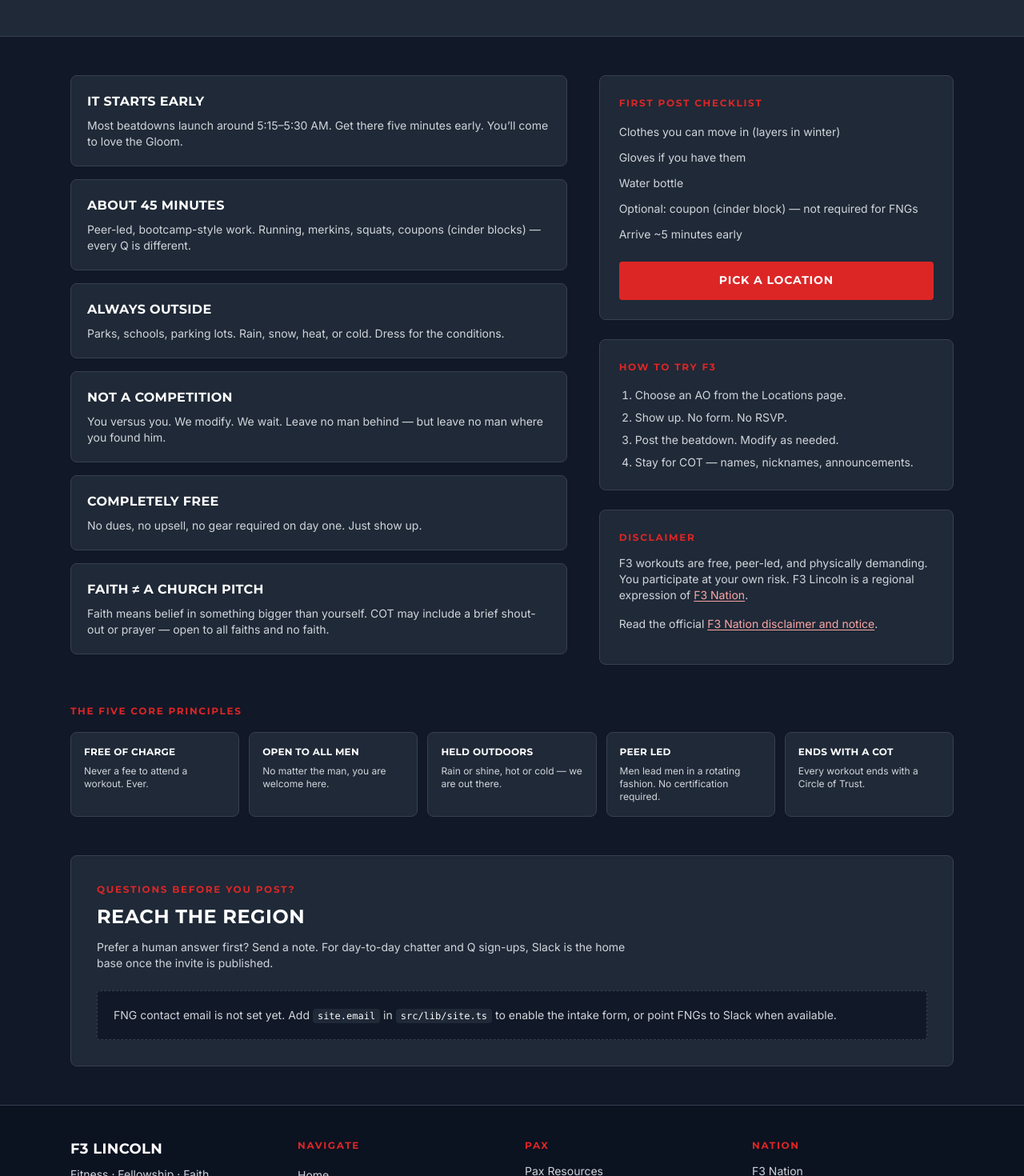
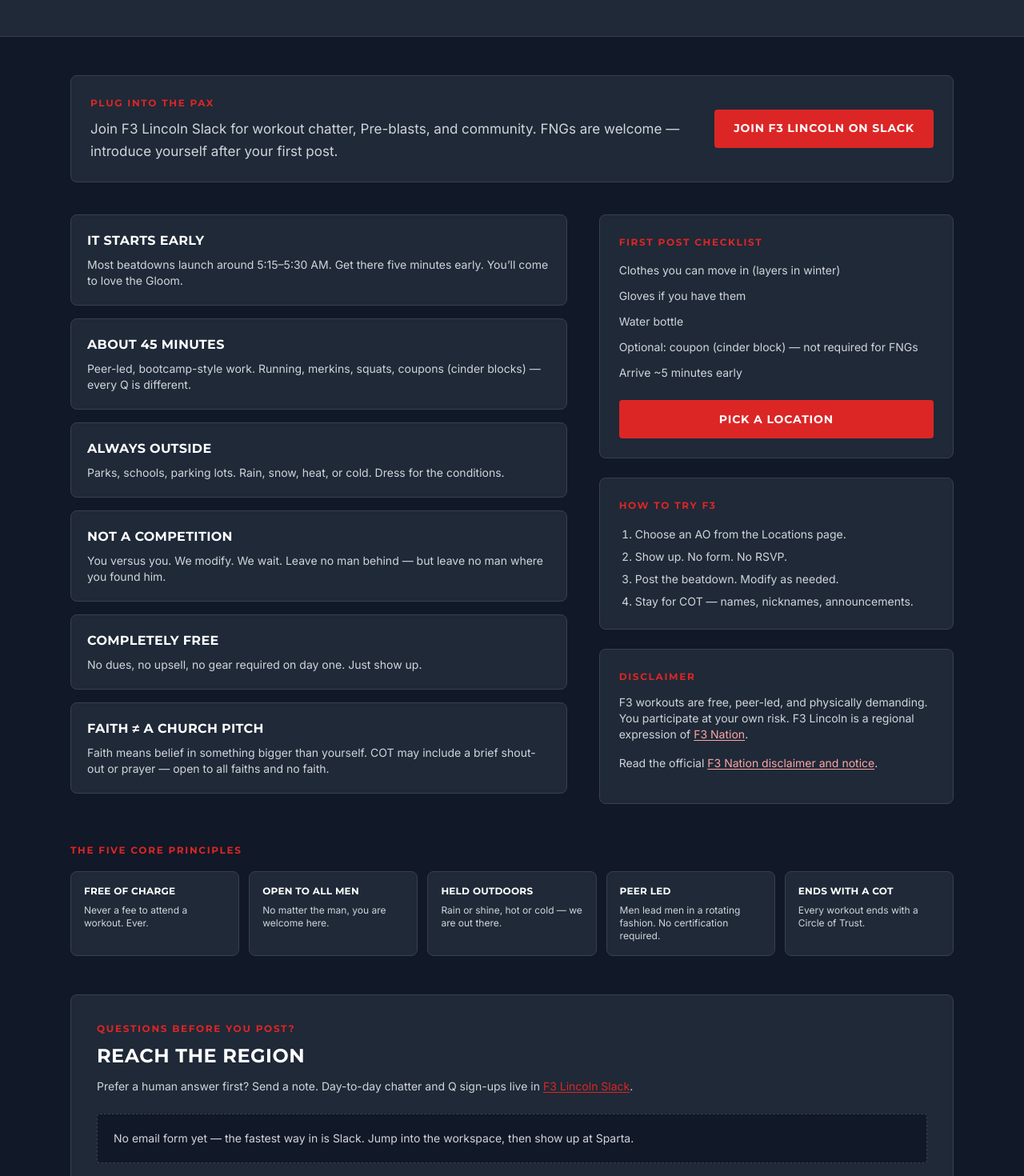
Before and after one commit to mnolley/f3-lincoln, a Next.js app: page /new in a window 1280 px wide. Shown: the part 300-1770 px from the top of the page at 80% size. Built offline with nearby package versions, Linux system fonts and the light colour scheme.

Commit message:
Wire F3 Lincoln Slack invite across the site
Set workspace invite URL; surface join buttons on Locations, New Here,
Pax menu, and Slack CTA for Q sign-ups and FNG chatter.

```diff
--- a/src/app/locations/page.tsx
+++ b/src/app/locations/page.tsx
@@ -18,7 +18,10 @@
       intro="F3 Lincoln posts at one AO: Sparta. Workouts are always outdoors. Schedule here is read-only — claim Q spots in Slack via Paxminer."
     >
       <div className="space-y-8">
-        <SlackCta />
+        <SlackCta
+          label="Claim a Q spot"
+          description="Q sign-ups and last-minute AO chatter live in Slack (Paxminer). Join the workspace, then grab your slot."
+        />
 
         <div className="flex flex-col gap-3 sm:flex-row sm:items-center sm:justify-between">
           <p className="text-sm text-ink-muted">
--- a/src/app/new/page.tsx
+++ b/src/app/new/page.tsx
@@ -1,6 +1,7 @@
 import type { Metadata } from "next";
 import Link from "next/link";
 import { PageShell } from "@/components/PageShell";
+import { SlackCta } from "@/components/SlackCta";
 import { fiveCorePrinciples, site } from "@/lib/site";
 
 export const metadata: Metadata = {
@@ -42,6 +43,13 @@
       title="New Here?"
       intro="Your buddy put the emotional headlock on you — or you found us online. Either way: you got this."
     >
+      <div className="mb-10">
+        <SlackCta
+          label="Plug into the PAX"
+          description="Join F3 Lincoln Slack for workout chatter, Pre-blasts, and community. FNGs are welcome — introduce yourself after your first post."
+        />
+      </div>
+
       <div className="grid gap-10 lg:grid-cols-[1.4fr_1fr]">
         <div className="space-y-4">
           {expect.map((item) => (
@@ -124,8 +132,16 @@
             Reach the region
           </h2>
           <p className="mt-3 max-w-2xl text-sm text-ink-muted">
-            Prefer a human answer first? Send a note. For day-to-day chatter and Q sign-ups, Slack is
-            the home base once the invite is published.
+            Prefer a human answer first? Send a note. Day-to-day chatter and Q sign-ups live in{" "}
+            <a
+              href={site.slackUrl}
+              className="text-f3-red underline underline-offset-2"
+              target="_blank"
+              rel="noreferrer"
+            >
+              F3 Lincoln Slack
+            </a>
+            .
           </p>
 
           {site.email ? (
@@ -173,11 +189,19 @@
               </button>
             </form>
           ) : (
-            <div className="mt-6 rounded border border-dashed border-gloom-border bg-gloom-deep p-5 text-sm text-ink-muted">
-              FNG contact email is not set yet. Add{" "}
-              <code className="rounded bg-gloom px-1.5 py-0.5 text-xs text-ink">site.email</code> in{" "}
-              <code className="rounded bg-gloom px-1.5 py-0.5 text-xs text-ink">src/lib/site.ts</code>{" "}
-              to enable the intake form, or point FNGs to Slack when available.
+            <div className="mt-6 space-y-4">
+              <div className="rounded border border-dashed border-gloom-border bg-gloom-deep p-5 text-sm text-ink-muted">
+                No email form yet — the fastest way in is Slack. Jump into the workspace, then show
+                up at Sparta.
+              </div>
+              <a
+                href={site.slackUrl}
+                className="btn btn-primary w-full sm:w-auto"
+                target="_blank"
+                rel="noreferrer"
+              >
+                {site.slackLabel}
+              </a>
             </div>
           )}
         </div>
--- a/src/components/SlackCta.tsx
+++ b/src/components/SlackCta.tsx
@@ -1,13 +1,24 @@
 import { site } from "@/lib/site";
 
-export function SlackCta({ compact = false }: { compact?: boolean }) {
+type SlackCtaProps = {
+  compact?: boolean;
+  /** Optional override for the supporting blurb */
+  description?: string;
+  /** Optional override for the section label */
+  label?: string;
+};
+
+export function SlackCta({
+  compact = false,
+  description,
+  label = "Join the Slack",
+}: SlackCtaProps) {
   if (!site.slackUrl) {
     return (
       <div className={`card-panel ${compact ? "p-4" : "p-6"}`}>
         <p className="section-label">Slack</p>
         <p className={`mt-2 text-ink-muted ${compact ? "text-sm" : ""}`}>
-          Official Q sign-ups and regional chatter live in Slack (Paxminer). Slack invite link will
-          appear here once the region publishes it — update{" "}
+          Official Q sign-ups and regional chatter live in Slack. Add{" "}
           <code className="rounded bg-gloom-deep px-1.5 py-0.5 text-xs text-ink">site.slackUrl</code>{" "}
           in <code className="rounded bg-gloom-deep px-1.5 py-0.5 text-xs text-ink">src/lib/site.ts</code>.
         </p>
@@ -16,14 +27,22 @@
   }
 
   return (
-    <div className={`card-panel flex flex-col gap-4 sm:flex-row sm:items-center sm:justify-between ${compact ? "p-4" : "p-6"}`}>
+    <div
+      className={`card-panel flex flex-col gap-4 sm:flex-row sm:items-center sm:justify-between ${compact ? "p-4" : "p-6"}`}
+    >
       <div>
-        <p className="section-label">Q Sign-ups &amp; Comms</p>
-        <p className="mt-2 text-ink-muted">
-          Claim Q spots and stay in the loop via the F3 Lincoln Slack workspace.
+        <p className="section-label">{label}</p>
+        <p className={`mt-2 text-ink-muted ${compact ? "text-sm" : ""}`}>
+          {description ??
+            "Claim Q spots (Paxminer), get Pre-blasts, and stay in the daily chatter. Free — just join the workspace."}
         </p>
       </div>
-      <a href={site.slackUrl} className="btn btn-primary shrink-0" target="_blank" rel="noreferrer">
+      <a
+        href={site.slackUrl}
+        className="btn btn-primary shrink-0"
+        target="_blank"
+        rel="noreferrer"
+      >
         {site.slackLabel}
       </a>
     </div>
--- a/src/lib/site.ts
+++ b/src/lib/site.ts
@@ -7,7 +7,8 @@
     "To plant, grow, and serve small workout groups for men for the invigoration of male community leadership.",
   motto: "Leave no man behind, but leave no man where you find him.",
   // Update when region channels are ready
-  slackUrl: "",
+  slackUrl:
+    "https://join.slack.com/t/f3lincoln/shared_invite/zt-45t3jm46u-vjjeCItAh7YF3STHEYn8QA",
   slackLabel: "Join F3 Lincoln on Slack",
   mapUrl: "https://map.f3nation.com/?lat=40.8258&lon=-96.6852&zoom=11",
   nationUrl: "https://f3nation.com/",
```
